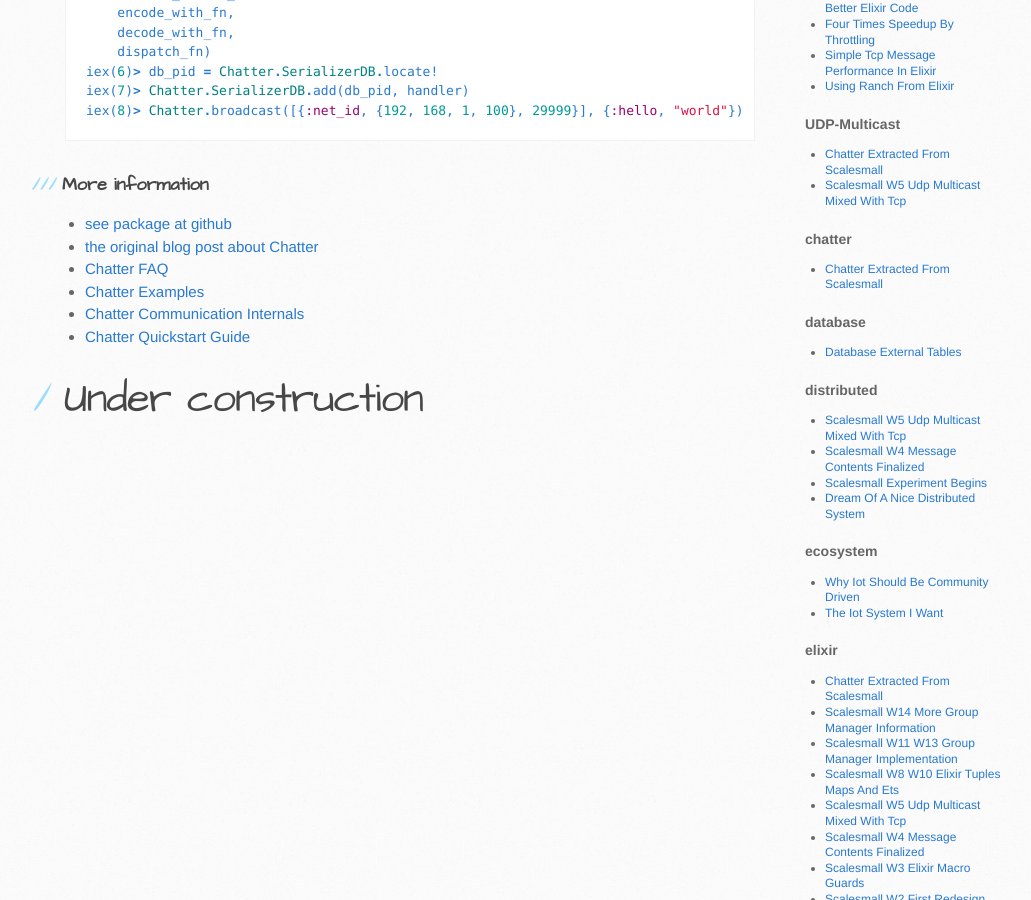
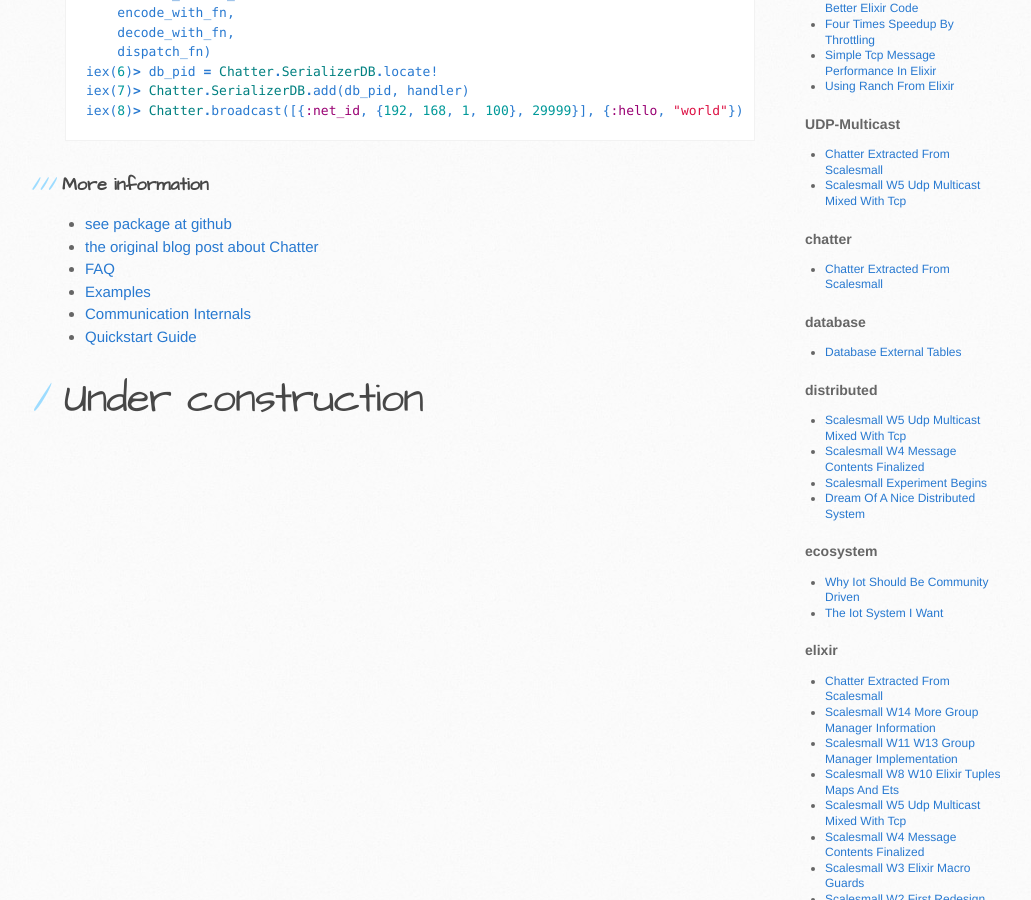
Before and after one commit to dbeck/dbeck.github.io, a Jekyll site: the page built from chatter_ex/index.markdown, in a window 1280 px wide and 900 px high, scrolled down 1101 px. Shown: the whole window, without its empty margins (105-1136 px from the left). Built offline with Jekyll 4.4.1, drawn with Linux system fonts in a browser that asks for light colours.

Commit message:
slight change

```diff
--- a/chatter_ex/index.markdown
+++ b/chatter_ex/index.markdown
@@ -60,9 +60,9 @@ iex(8)> Chatter.broadcast([{:net_id, {192, 168, 1, 100}, 29999}], {:hello, "worl
 
 - [see package at github](https://github.com/dbeck/chatter_ex)
 - [the original blog post about Chatter](/Chatter-extracted-from-ScaleSmall/)
-- [Chatter FAQ](/chatter_ex/faq.html)
-- [Chatter Examples](/chatter_ex/examples.html)
-- [Chatter Communication Internals](/chatter_ex/communication.html)
-- [Chatter Quickstart Guide](/chatter_ex/quickstar.html)
+- [FAQ](/chatter_ex/faq.html)
+- [Examples](/chatter_ex/examples.html)
+- [Communication Internals](/chatter_ex/communication.html)
+- [Quickstart Guide](/chatter_ex/quickstart.html)
 
 # Under construction
```
